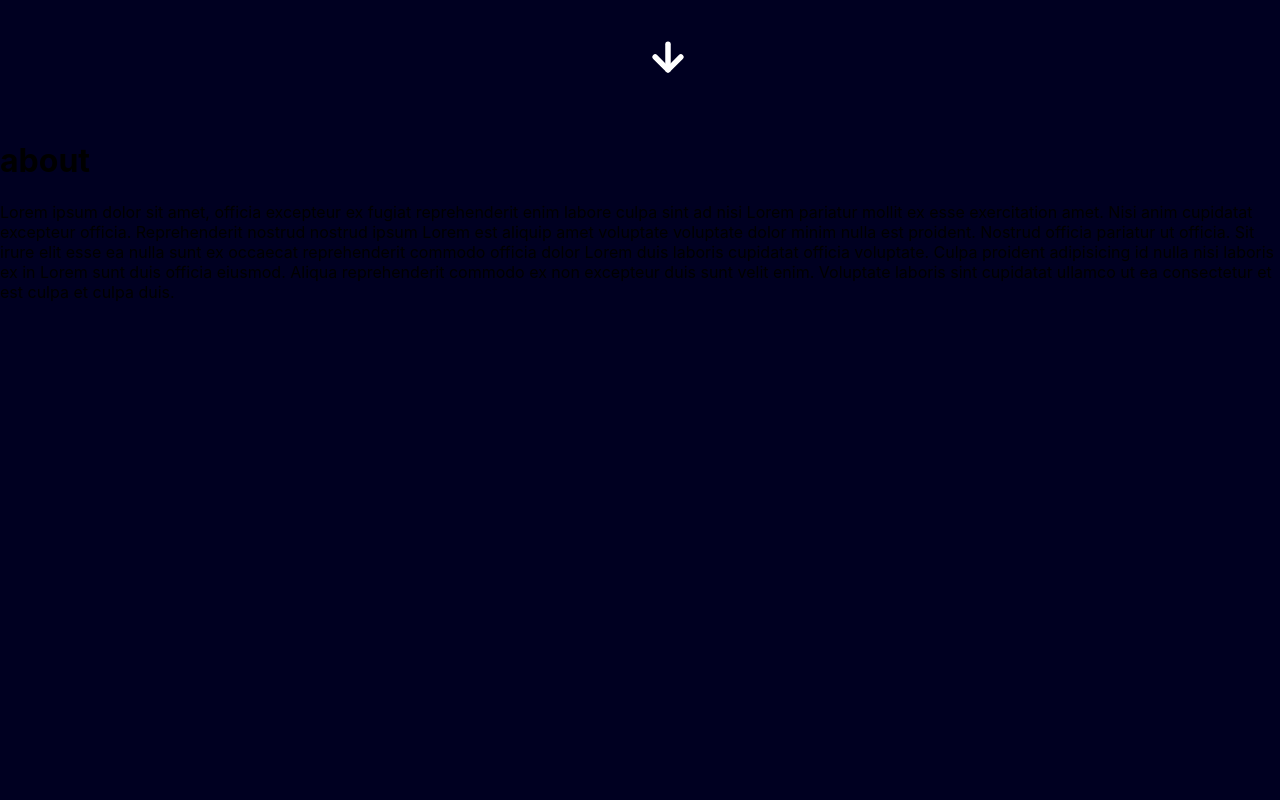
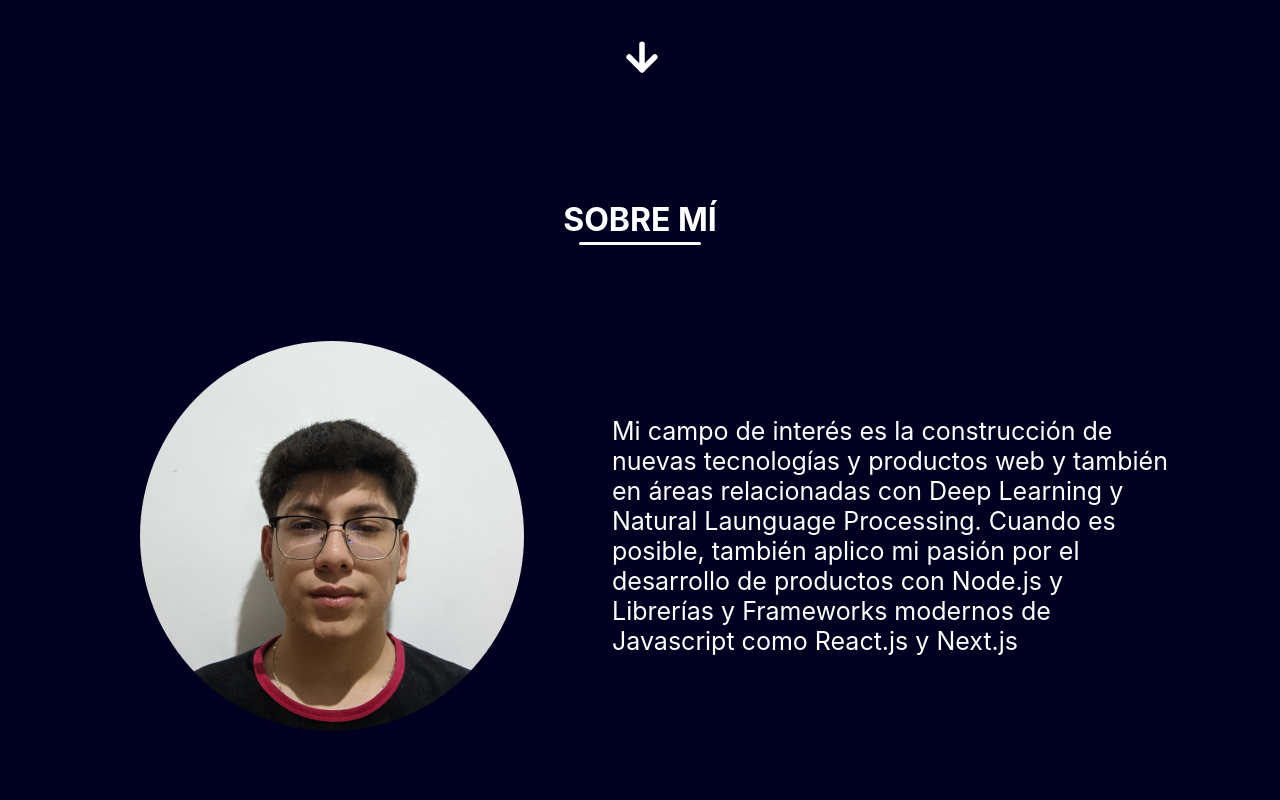
Before and after one commit to CristianmMst/Portafolio, a React app: page / in a window 1280 px wide. Shown: the part 680-1480 px from the top of the page. Built offline with nearby package versions, Linux system fonts and the light colour scheme.

Commit message:
About Complete

```diff
--- a/src/App.js
+++ b/src/App.js
@@ -1,6 +1,7 @@
 import NavBar from "./components/NavBar/NavBar";
 import Header from "./components/Header/Header";
 import About from "./components/About/About";
+import Projects from "./components/Projects/Projects";
 
 const App = () => {
   return (
@@ -8,6 +9,7 @@
       <NavBar />
       <Header />
       <About />
+      <Projects />
     </>
   );
 };
--- a/src/components/About/About.jsx
+++ b/src/components/About/About.jsx
@@ -1,22 +1,25 @@
 import styles from "./About.module.scss";
+import foto from "../../assets/Foto.jpg";
 
 const About = () => {
   return (
     <div id="about" className={styles.about}>
-      <h1>about</h1>
-      <p>
-        Lorem ipsum dolor sit amet, officia excepteur ex fugiat reprehenderit
-        enim labore culpa sint ad nisi Lorem pariatur mollit ex esse
-        exercitation amet. Nisi anim cupidatat excepteur officia. Reprehenderit
-        nostrud nostrud ipsum Lorem est aliquip amet voluptate voluptate dolor
-        minim nulla est proident. Nostrud officia pariatur ut officia. Sit irure
-        elit esse ea nulla sunt ex occaecat reprehenderit commodo officia dolor
-        Lorem duis laboris cupidatat officia voluptate. Culpa proident
-        adipisicing id nulla nisi laboris ex in Lorem sunt duis officia eiusmod.
-        Aliqua reprehenderit commodo ex non excepteur duis sunt velit enim.
-        Voluptate laboris sint cupidatat ullamco ut ea consectetur et est culpa
-        et culpa duis.
-      </p>
+      <div className={styles.tittle}>
+        <div>
+          <h1>Sobre mí</h1>
+          <div className={styles.subline}></div>
+        </div>
+      </div>
+      <div className={styles.paragraph}>
+        <img src={foto} alt="CristianMora" />
+        <p>
+          Mi campo de interés es la construcción de nuevas tecnologías y
+          productos web y también en áreas relacionadas con Deep Learning y
+          Natural Launguage Processing. Cuando es posible, también aplico mi
+          pasión por el desarrollo de productos con Node.js y Librerías y
+          Frameworks modernos de Javascript como React.js y Next.js
+        </p>
+      </div>
     </div>
   );
 };
--- a/src/components/About/About.module.scss
+++ b/src/components/About/About.module.scss
@@ -1,12 +1,58 @@
-.contenedor {
-  position: relative;
-  height: 38rem;
-  overflow: hidden;
+@import "../../sass/colors";
+
+.about {
+  display: flex;
+  flex-direction: column;
+  justify-content: center;
+  align-items: center;
+  padding: 5rem;
+  color: $tittle-color;
 }
 
-.about {
-  height: 100%;
-  background-position: center;
-  background-repeat: no-repeat;
-  background-size: cover;
+.tittle {
+  display: flex;
+  flex-direction: column;
+  justify-content: center;
+  align-self: center;
+
+  div {
+    display: flex;
+    flex-direction: column;
+    align-self: center;
+
+    h1 {
+      margin: 0 0 0.2rem;
+      display: inline-block;
+      text-align: center;
+      text-transform: uppercase;
+    }
+  }
 }
+
+.subline {
+  background-color: $tittle-color;
+  border-radius: 2px;
+  width: 80%;
+  height: 0.2rem;
+  justify-self: center;
+  align-self: center;
+}
+.paragraph {
+  display: flex;
+  align-items: center;
+  justify-content: space-around;
+  padding: 4rem 0 0 0;
+  width: 100%;
+
+  img {
+    border-radius: 50%;
+    width: 40%;
+    padding: 2rem;
+  }
+
+  p {
+    text-align: initial;
+    width: 50%;
+    font-size: 25px;
+  }
+}
--- a/src/components/Header/Header.module.scss
+++ b/src/components/Header/Header.module.scss
@@ -38,7 +38,7 @@
   background-color: transparent;
   position: absolute;
   top: 92%;
-  left: 50%;
+  left: 48%;
   transform: translate(-50%, -50%);
   animation: arrowDown 1.5s alternate infinite;
 
--- a/src/components/NavBar/NavBar.jsx
+++ b/src/components/NavBar/NavBar.jsx
@@ -6,10 +6,10 @@
       <nav>
         <ul>
           <li>
-            <a href="#about">Acerca de mi</a>
+            <a href="#about">sobre mí</a>
           </li>
           <li>
-            <a href="#proyects">Proyectos</a>
+            <a href="#projects">Proyectos</a>
           </li>
           <li>
             <a href="#skills">Habilidades</a>
--- /dev/null
+++ b/src/components/Projects/Projects.jsx
@@ -0,0 +1,24 @@
+import styles from "./Projects.module.scss";
+
+const About = () => {
+  return (
+    <div id="projects" className={styles.about}>
+      <h1>about</h1>
+      <p>
+        Lorem ipsum dolor sit amet, officia excepteur ex fugiat reprehenderit
+        enim labore culpa sint ad nisi Lorem pariatur mollit ex esse
+        exercitation amet. Nisi anim cupidatat excepteur officia. Reprehenderit
+        nostrud nostrud ipsum Lorem est aliquip amet voluptate voluptate dolor
+        minim nulla est proident. Nostrud officia pariatur ut officia. Sit irure
+        elit esse ea nulla sunt ex occaecat reprehenderit commodo officia dolor
+        Lorem duis laboris cupidatat officia voluptate. Culpa proident
+        adipisicing id nulla nisi laboris ex in Lorem sunt duis officia eiusmod.
+        Aliqua reprehenderit commodo ex non excepteur duis sunt velit enim.
+        Voluptate laboris sint cupidatat ullamco ut ea consectetur et est culpa
+        et culpa duis.
+      </p>
+    </div>
+  );
+};
+
+export default About;
--- /dev/null
+++ b/src/components/Projects/Projects.module.scss
@@ -0,0 +1,7 @@
+.about {
+  padding: 5rem;
+  border-bottom: 1px solid #dcd9d9;
+  background-position: center;
+  background-repeat: no-repeat;
+  background-size: cover;
+}
--- a/src/index.html
+++ b/src/index.html
@@ -4,6 +4,7 @@
     <title>Cristian Mora | Full-Stack</title>
     <meta charset="UTF-8" />
     <meta name="viewport" content="width=device-width, initial-scale=1" />
+    <link rel="icon" type="image/png" href="https://img.icons8.com/emoji/344/waving-hand-emoji.png" />
   </head>
   <body>
     <div id="root"></div>
```
Also changed, not shown: src/assets/Foto.jpg (added), src/assets/Hi.png (added).
